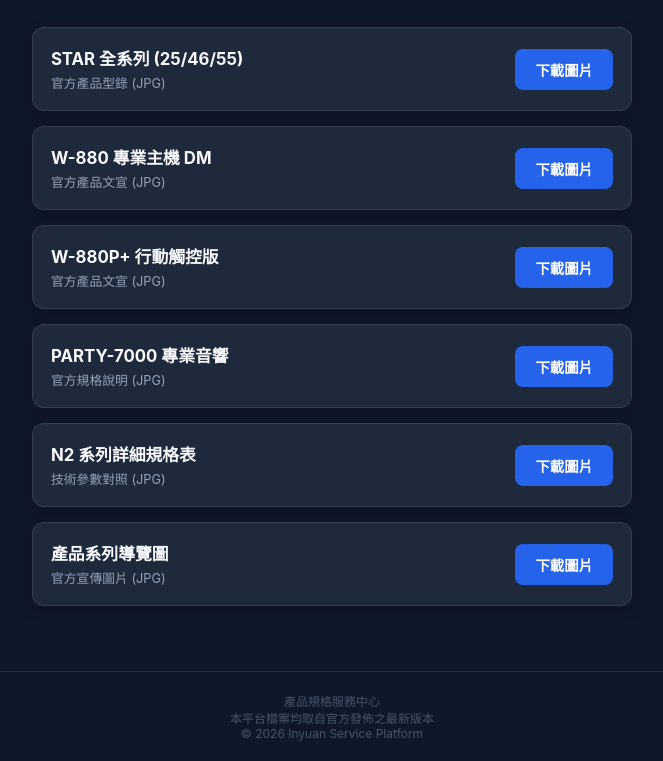
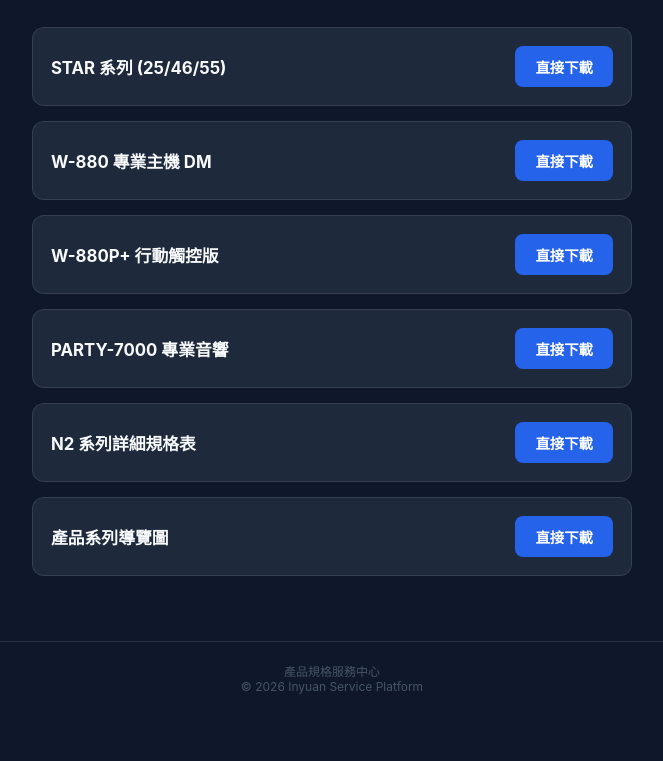
Before and after one commit to a91109711-wq/Iyhot, a plain HTML site: page download.html in a window 1280 px wide. Shown: the part 90-851 px from the top of the page, without its empty margins (308-971 px from the left). After the commit the page ends 804 px from the top, so only its background shows below. Drawn offline with Linux system fonts and the light colour scheme.

Commit message:
Update download links and page title
Updated download links to point to GitHub repository and modified the page title.

```diff
--- a/download.html
+++ b/download.html
@@ -3,38 +3,17 @@
 <head>
     <meta charset="UTF-8">
     <meta name="viewport" content="width=device-width, initial-scale=1.0">
-    <title>產品文宣下載 - 技術支援平台</title>
+    <title>產品文宣下載中心</title>
     <style>
-        :root {
-            --bg: #0f172a; --card: #1e293b; --blue: #38bdf8;
-            --white: #f8fafc; --gray: #94a3b8; --accent: #2563eb;
-        }
-        body {
-            background: var(--bg); color: var(--white);
-            font-family: -apple-system, sans-serif;
-            margin: 0; padding: 20px; display: flex; flex-direction: column; align-items: center;
-        }
+        :root { --bg: #0f172a; --card: #1e293b; --blue: #38bdf8; --white: #f8fafc; --gray: #94a3b8; --accent: #2563eb; }
+        body { background: var(--bg); color: var(--white); font-family: -apple-system, sans-serif; margin: 0; padding: 20px; display: flex; flex-direction: column; align-items: center; }
         h1 { color: var(--blue); text-shadow: 0 0 10px rgba(56,189,248,0.3); margin-bottom: 30px; }
         .container { width: 100%; max-width: 600px; }
-        .item {
-            background: var(--card); border: 1px solid rgba(255,255,255,0.1);
-            border-radius: 12px; padding: 18px; margin-bottom: 15px;
-            display: flex; align-items: center; justify-content: space-between;
-            box-shadow: 0 4px 15px rgba(0,0,0,0.2);
-        }
-        .file-name { font-weight: bold; font-size: 1.05rem; display: block; }
-        .file-type { color: var(--gray); font-size: 0.8rem; margin-top: 3px; display: block; }
-        .dl-btn {
-            background: var(--accent); color: white; text-decoration: none;
-            padding: 10px 20px; border-radius: 8px; font-size: 0.9rem;
-            font-weight: bold; transition: 0.2s; white-space: nowrap;
-        }
+        .item { background: var(--card); border: 1px solid rgba(255,255,255,0.1); border-radius: 12px; padding: 18px; margin-bottom: 15px; display: flex; align-items: center; justify-content: space-between; }
+        .file-name { font-weight: bold; font-size: 1.05rem; }
+        .dl-btn { background: var(--accent); color: white; text-decoration: none; padding: 10px 20px; border-radius: 8px; font-size: 0.9rem; font-weight: bold; transition: 0.2s; white-space: nowrap; }
         .dl-btn:active { background: #1d4ed8; transform: scale(0.95); }
-        .footer {
-            text-align: center; margin-top: 50px; color: #475569;
-            font-size: 0.75rem; border-top: 1px solid rgba(255,255,255,0.1);
-            padding-top: 20px; width: 100%;
-        }
+        .footer { text-align: center; margin-top: 50px; color: #475569; font-size: 0.75rem; border-top: 1px solid rgba(255,255,255,0.1); padding-top: 20px; width: 100%; }
     </style>
 </head>
 <body>
@@ -43,57 +22,38 @@
 
     <div class="container">
         <div class="item">
-            <div>
-                <span class="file-name">STAR 全系列 (25/46/55)</span>
-                <span class="file-type">官方產品型錄 (JPG)</span>
-            </div>
-            <a href="https://a91109711-wq.github.io/Iyhot/STAR%20%3A%20N%E7%B3%BB%E5%88%97.jpg" class="dl-btn">下載圖片</a>
+            <span class="file-name">STAR 系列 (25/46/55)</span>
+            <a href="https://github.com/a91109711-wq/Iyhot/raw/main/STAR%20%3A%20N%E7%B3%BB%E5%88%97.JPG" class="dl-btn">直接下載</a>
         </div>
 
         <div class="item">
-            <div>
-                <span class="file-name">W-880 專業主機 DM</span>
-                <span class="file-type">官方產品文宣 (JPG)</span>
-            </div>
-            <a href="https://a91109711-wq.github.io/Iyhot/W-880%20DM.jpg" class="dl-btn">下載圖片</a>
+            <span class="file-name">W-880 專業主機 DM</span>
+            <a href="https://github.com/a91109711-wq/Iyhot/raw/main/W-880%20DM.JPG" class="dl-btn">直接下載</a>
         </div>
 
         <div class="item">
-            <div>
-                <span class="file-name">W-880P+ 行動觸控版</span>
-                <span class="file-type">官方產品文宣 (JPG)</span>
-            </div>
-            <a href="https://a91109711-wq.github.io/Iyhot/W-880P%2B%20DM.jpg" class="dl-btn">下載圖片</a>
+            <span class="file-name">W-880P+ 行動觸控版</span>
+            <a href="https://github.com/a91109711-wq/Iyhot/raw/main/W-880P%2B%20DM.JPG" class="dl-btn">直接下載</a>
         </div>
 
         <div class="item">
-            <div>
-                <span class="file-name">PARTY-7000 專業音響</span>
-                <span class="file-type">官方規格說明 (JPG)</span>
-            </div>
-            <a href="https://a91109711-wq.github.io/Iyhot/PARTY%207000.jpg" class="dl-btn">下載圖片</a>
+            <span class="file-name">PARTY-7000 專業音響</span>
+            <a href="https://github.com/a91109711-wq/Iyhot/raw/main/PARTY%207000.JPG" class="dl-btn">直接下載</a>
         </div>
 
         <div class="item">
-            <div>
-                <span class="file-name">N2 系列詳細規格表</span>
-                <span class="file-type">技術參數對照 (JPG)</span>
-            </div>
-            <a href="https://a91109711-wq.github.io/Iyhot/N2%E7%B3%BB%E5%88%97%E8%A6%8F%E6%A0%BC%E8%A1%A8.jpg" class="dl-btn">下載圖片</a>
+            <span class="file-name">N2 系列詳細規格表</span>
+            <a href="https://github.com/a91109711-wq/Iyhot/raw/main/N2%E7%B3%BB%E5%88%97%E8%A6%8F%E6%A0%BC%E8%A1%A8.JPG" class="dl-btn">直接下載</a>
         </div>
 
         <div class="item">
-            <div>
-                <span class="file-name">產品系列導覽圖</span>
-                <span class="file-type">官方宣傳圖片 (JPG)</span>
-            </div>
-            <a href="https://a91109711-wq.github.io/Iyhot/%E7%94%A2%E5%93%81%E7%85%A7%E7%89%87.jpg" class="dl-btn">下載圖片</a>
+            <span class="file-name">產品系列導覽圖</span>
+            <a href="https://github.com/a91109711-wq/Iyhot/raw/main/%E7%94%A2%E5%93%81%E7%85%A7%E7%89%87.JPG" class="dl-btn">直接下載</a>
         </div>
     </div>
 
     <div class="footer">
         產品規格服務中心<br>
-        本平台檔案均取自官方發佈之最新版本<br>
         © 2026 Inyuan Service Platform
     </div>
 
```
